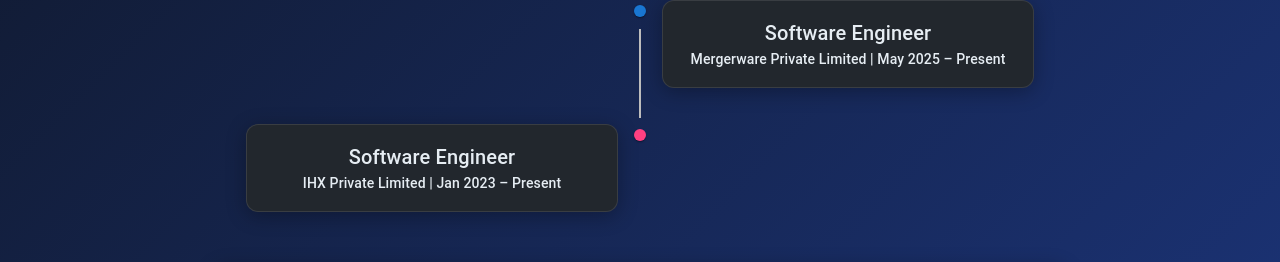
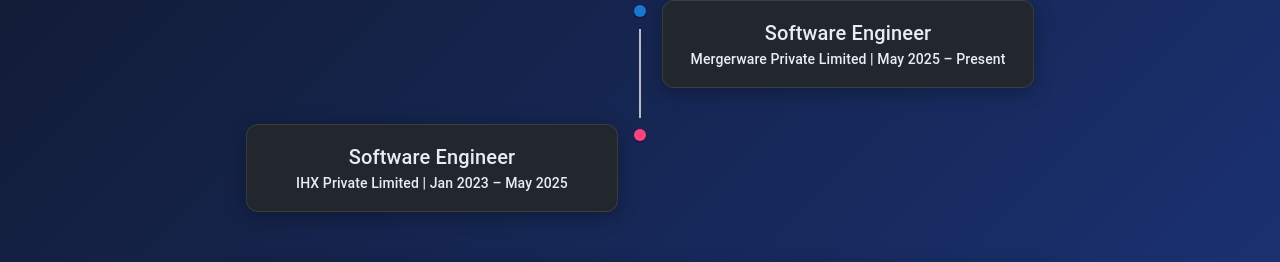
Before and after one commit to rogueadi/Jarvis, a React (Create React App) app in the folder jarvis-frontend 11-35-03-191/: page / in a window 1280 px wide. Shown: the part 922-1184 px from the top of the page. Built offline with nearby package versions, Linux system fonts and the light colour scheme.

Commit message:
date fix

```diff
--- a/jarvis-frontend 11-35-03-191/src/pages/Home.tsx
+++ b/jarvis-frontend 11-35-03-191/src/pages/Home.tsx
@@ -257,7 +257,7 @@
                   Software Engineer
                 </Typography>
                 <Typography variant="subtitle2" textAlign="center">
-                  IHX Private Limited | Jan 2023 – Present
+                  IHX Private Limited | Jan 2023 – May 2025
                 </Typography>
               </Card>
             </TimelineContent>
```
